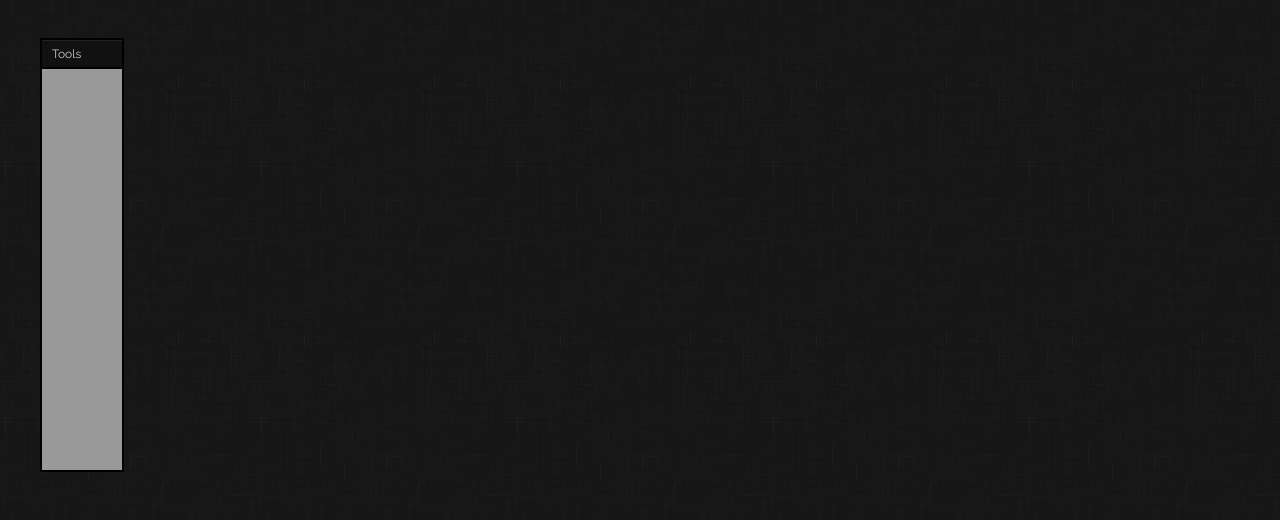
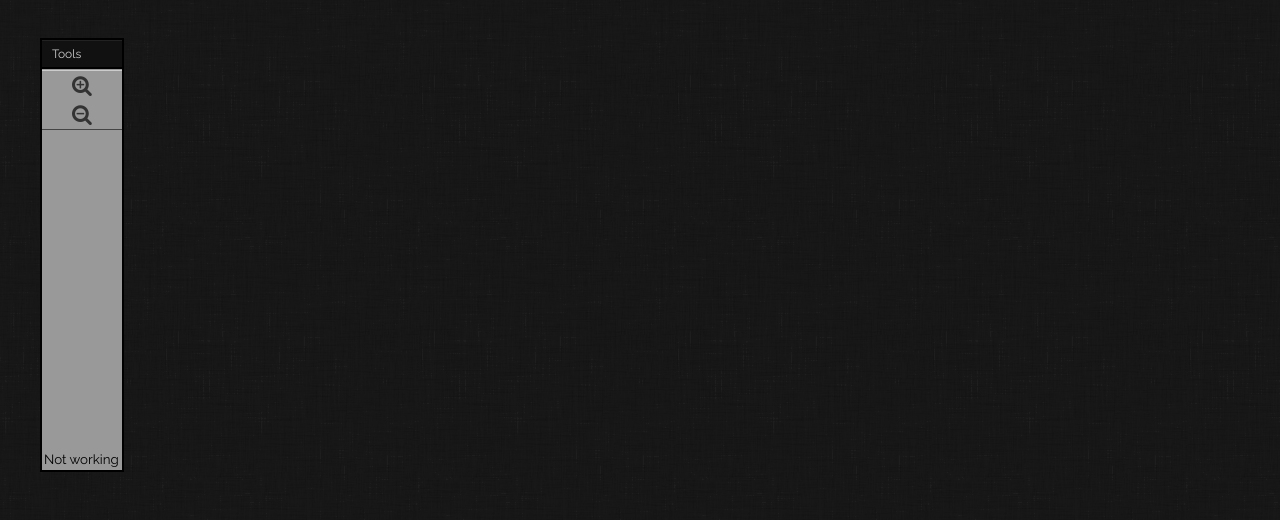
Before and after one commit to aurbano/nuophoto, a plain HTML site: page index.html in a window 1280 px wide. Shown: the part 162-682 px from the top of the page. Drawn offline with nearby package versions, Linux system fonts and the light colour scheme.

Commit message:
Adding tools menu

```diff
--- a/index.html
+++ b/index.html
@@ -88,6 +88,13 @@
 <div id="workspace">
 	<div id="tools" class="window" style="left: 40px; top:200px; width:80px;">
 		<div class="topInfo"><div class="filename">Tools</div></div>
+		<div class="box">
+			<ul class="tool">
+				<li><a href="#zoomIn" title="Zoom in"><i class="icon-zoom-in icon-large"></i></a></li>
+				<li><a href="#zoomOut" title="Zoom out"><i class="icon-zoom-out icon-large"></i></a></li>
+			</ul>
+			<small style="position:absolute; bottom:3px; left:2px; color:#000">Not working</small>
+		</div>
 	</div>
 </div>
 
--- a/styles.css
+++ b/styles.css
@@ -202,6 +202,28 @@ height: 15px;
 	/* Fixing antialiasing problem */
 	outline: 5px solid transparent;
 }
+.tool{
+	text-align:center;
+	border-bottom:#444 solid 1px;
+	border-top:#ccc solid 1px;
+	list-style:none;
+	padding:0;
+	margin:0;
+}
+.tool li{
+	display:inline-block;
+	width:38px;
+}
+.tool a{
+	color:#333;
+	text-decoration:none;
+	display:inline-block;
+	width:100%;
+	padding:4px 0;
+}
+.tool a:hover{
+	background:#CCC;
+}
 .box{
 	overflow:auto;
 	height:100%;
```
